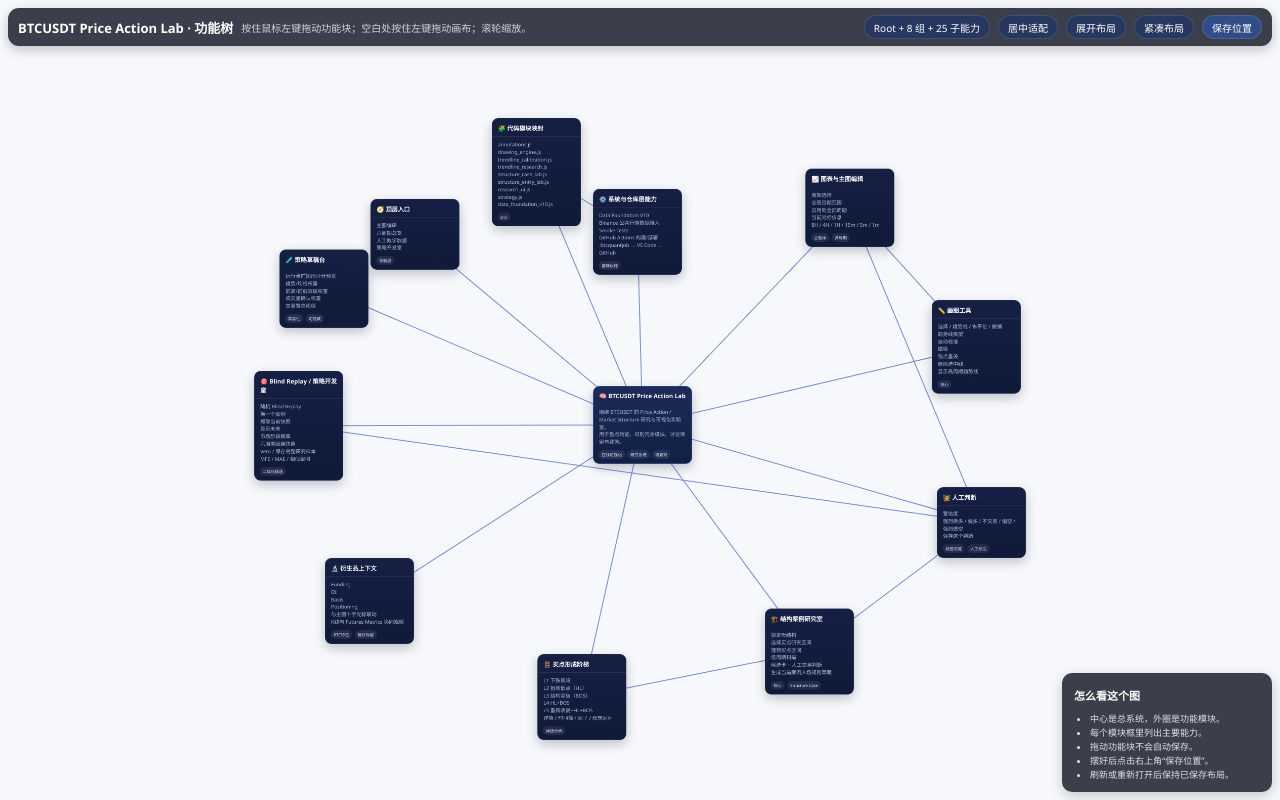
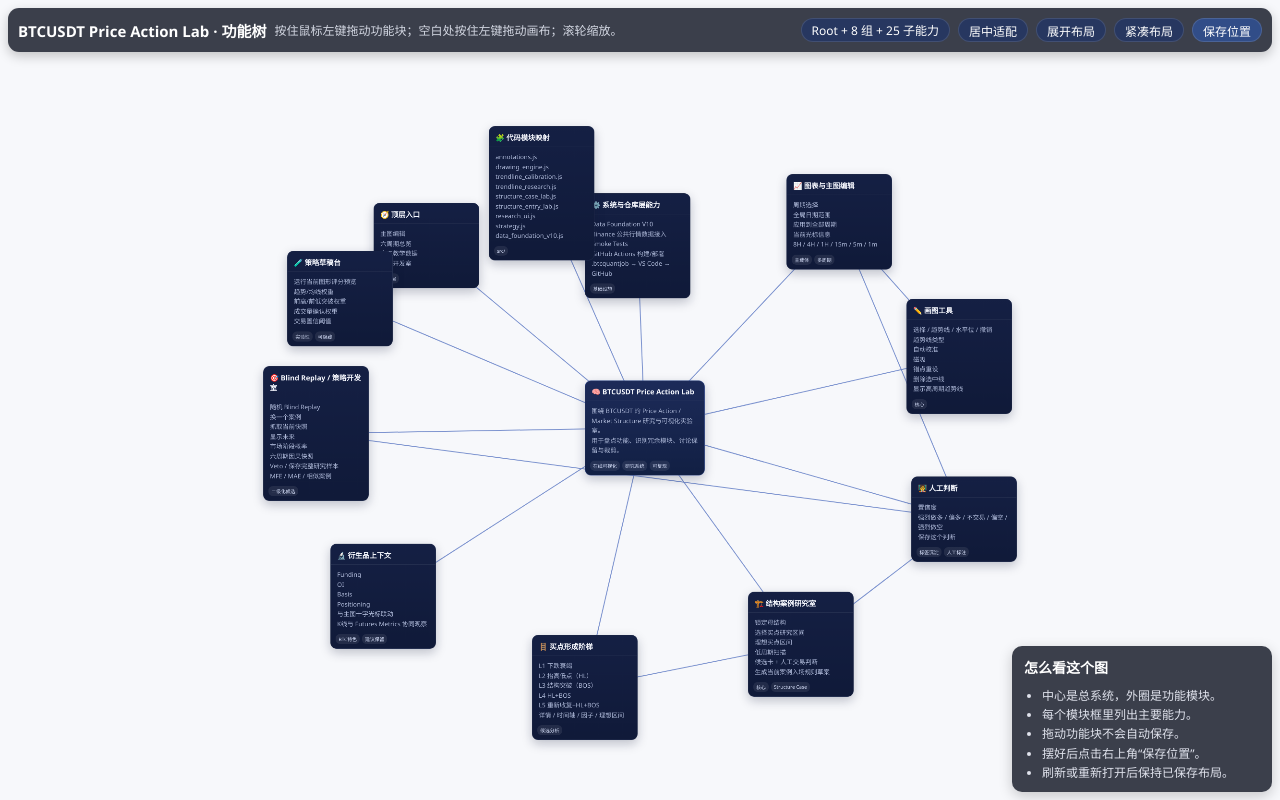
Before and after one commit to sunhshun811-collab/BTCUSDT_Price_Action_Lab, a website: page public/function-map.html in a window 1280 px wide. Drawn offline with Linux system fonts and the light colour scheme.

Commit message:
ui: enlarge function tree text for readability

```diff
--- a/public/function-map.html
+++ b/public/function-map.html
@@ -11,16 +11,15 @@
 }
 *{box-sizing:border-box}
 html,body{margin:0;width:100%;height:100%;overflow:hidden;font-family:"Segoe UI","Microsoft YaHei",sans-serif;background:var(--bg)}
-#toolbar{
-  position:fixed;left:8px;right:8px;top:8px;height:38px;z-index:100;
+#toolbar{position:fixed;left:8px;right:8px;top:8px;height:44px;z-index:100;
   display:flex;align-items:center;gap:8px;padding:0 10px;border-radius:11px;
   background:var(--toolbar);color:#fff;box-shadow:0 4px 12px rgba(0,0,0,.22)
 }
-#title{font-size:13px;font-weight:700;white-space:nowrap}
-#tip{font-size:10px;color:#d3d7e2;margin-right:auto;white-space:nowrap;overflow:hidden;text-overflow:ellipsis}
+#title{font-size:15px;font-weight:700;white-space:nowrap}
+#tip{font-size:12px;color:#d3d7e2;margin-right:auto;white-space:nowrap;overflow:hidden;text-overflow:ellipsis}
 .badge,.btn{
   height:24px;border-radius:12px;border:1px solid rgba(255,255,255,.12);
-  background:#273760;color:#fff;font-size:10px;padding:0 9px;display:inline-flex;align-items:center
+  background:#273760;color:#fff;font-size:12px;padding:0 10px;display:inline-flex;align-items:center
 }
 .btn{cursor:pointer}
 .btn:hover{filter:brightness(1.1)}
@@ -39,25 +38,23 @@ html,body{margin:0;width:100%;height:100%;overflow:hidden;font-family:"Segoe UI"
   position:absolute;left:0;top:0;width:2400px;height:1700px;overflow:visible;pointer-events:none
 }
 .edge{stroke:var(--line);stroke-width:2;opacity:.86}
-.node{
-  position:absolute;width:176px;min-height:108px;
+.node{position:absolute;width:220px;min-height:128px;
   border-radius:13px;background:linear-gradient(180deg,var(--card2),var(--card));
   color:var(--text);box-shadow:0 8px 22px rgba(14,25,56,.25);
   border:1px solid rgba(255,255,255,.08);user-select:none;touch-action:none;
   will-change:left,top;cursor:grab
 }
 .node.dragging{cursor:grabbing;box-shadow:0 12px 28px rgba(14,25,56,.38)}
-.node.root{width:196px;background:linear-gradient(180deg,#1d2b59,#122044);border-color:rgba(135,166,255,.35)}
-.head{padding:10px 11px 7px;font-size:12px;font-weight:700;border-bottom:1px solid rgba(255,255,255,.08)}
-.body{padding:8px 11px 9px;color:var(--muted);font-size:10px;line-height:1.48;white-space:pre-line}
+.node.root{width:250px;background:linear-gradient(180deg,#1d2b59,#122044);border-color:rgba(135,166,255,.35)}
+.head{padding:12px 13px 9px;font-size:15px;font-weight:700;border-bottom:1px solid rgba(255,255,255,.08)}
+.body{padding:10px 13px 11px;color:var(--muted);font-size:13px;line-height:1.58;white-space:pre-line}
 .tags{padding:0 10px 9px;display:flex;flex-wrap:wrap;gap:5px}
-.tag{font-size:8px;color:#dce5ff;background:rgba(255,255,255,.08);border-radius:9px;padding:3px 6px}
-#legend{
-  position:fixed;right:8px;bottom:8px;width:210px;z-index:80;padding:10px 12px;
+.tag{font-size:10px;color:#dce5ff;background:rgba(255,255,255,.08);border-radius:9px;padding:3px 6px}
+#legend{position:fixed;right:8px;bottom:8px;width:260px;z-index:80;padding:10px 12px;
   border-radius:10px;background:#3b3f4b;color:#fff;box-shadow:0 4px 14px rgba(0,0,0,.2)
 }
-#legend b{font-size:11px}
-#legend ul{padding-left:16px;margin:7px 0 0;color:#e0e3ed;font-size:9px;line-height:1.55}
+#legend b{font-size:14px}
+#legend ul{padding-left:18px;margin:8px 0 0;color:#e0e3ed;font-size:12px;line-height:1.6}
 #toast{
   position:fixed;right:16px;top:54px;z-index:150;
   background:#216c48;color:#fff;border-radius:8px;padding:8px 12px;font-size:11px;
@@ -269,7 +266,7 @@ html,body{margin:0;width:100%;height:100%;overflow:hidden;font-family:"Segoe UI"
     const minY=Math.min(...nodes.map(n=>n.y));
     const maxX=Math.max(...nodes.map(n=>n.x+n.el.offsetWidth));
     const maxY=Math.max(...nodes.map(n=>n.y+n.el.offsetHeight));
-    const top=58, pad=60;
+    const top=66, pad=60;
     const cw=innerWidth, ch=innerHeight-top;
     scale=Math.min(1,(cw-pad*2)/(maxX-minX),(ch-pad*2)/(maxY-minY));
     panX=(cw-(maxX-minX)*scale)/2-minX*scale;
```
